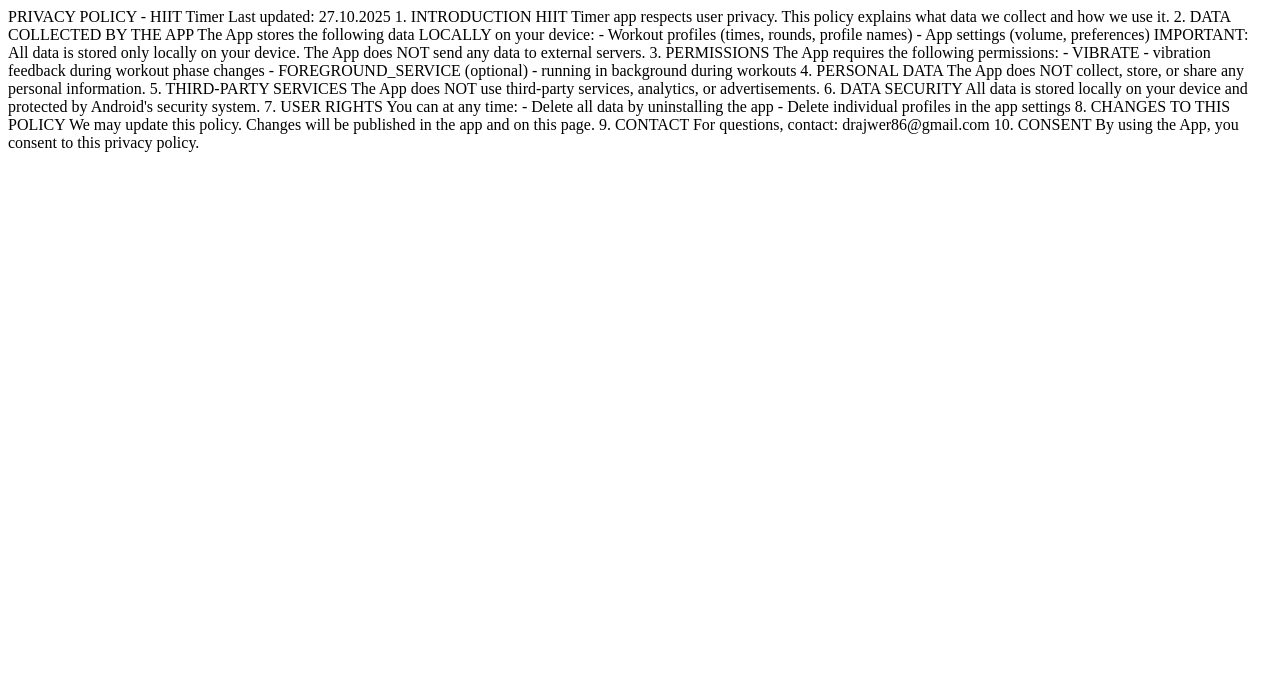
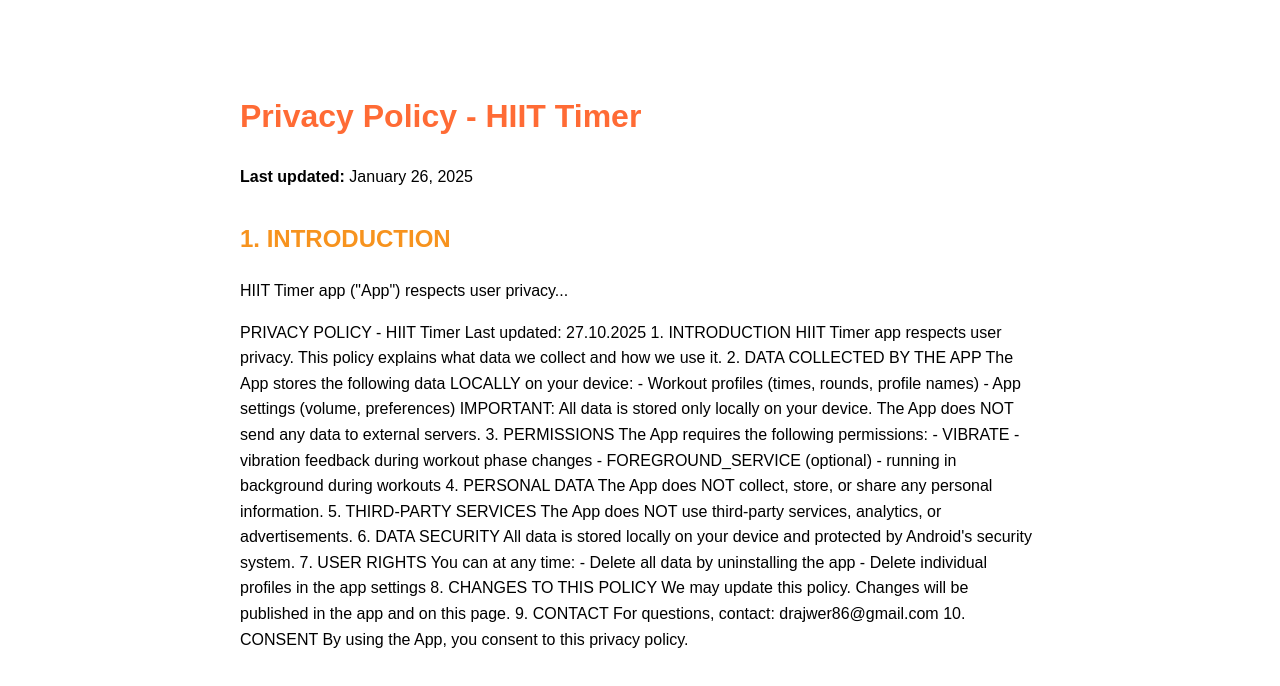
Before and after one commit to drajwer86/hiit-timer-privacy, a plain HTML site: page index.html in a window 1280 px wide. Drawn offline with Linux system fonts and the light colour scheme.

Commit message:
Update index.html

```diff
--- a/index.html
+++ b/index.html
@@ -1,3 +1,27 @@
+<!DOCTYPE html>
+<html lang="en">
+<head>
+    <meta charset="UTF-8">
+    <meta name="viewport" content="width=device-width, initial-scale=1.0">
+    <title>HIIT Timer - Privacy Policy</title>
+    <style>
+        body {
+            font-family: Arial, sans-serif;
+            max-width: 800px;
+            margin: 50px auto;
+            padding: 20px;
+            line-height: 1.6;
+        }
+        h1 { color: #FF6B35; }
+        h2 { color: #F7931E; margin-top: 30px; }
+    </style>
+</head>
+<body>
+    <h1>Privacy Policy - HIIT Timer</h1>
+    <p><strong>Last updated:</strong> January 26, 2025</p>
+
+    <h2>1. INTRODUCTION</h2>
+    <p>HIIT Timer app ("App") respects user privacy...</p>
 PRIVACY POLICY - HIIT Timer
 
 Last updated: 27.10.2025
@@ -39,3 +63,7 @@ For questions, contact: drajwer86@gmail.com
 
 10. CONSENT
 By using the App, you consent to this privacy policy.
+
+
+</body>
+</html>
```
